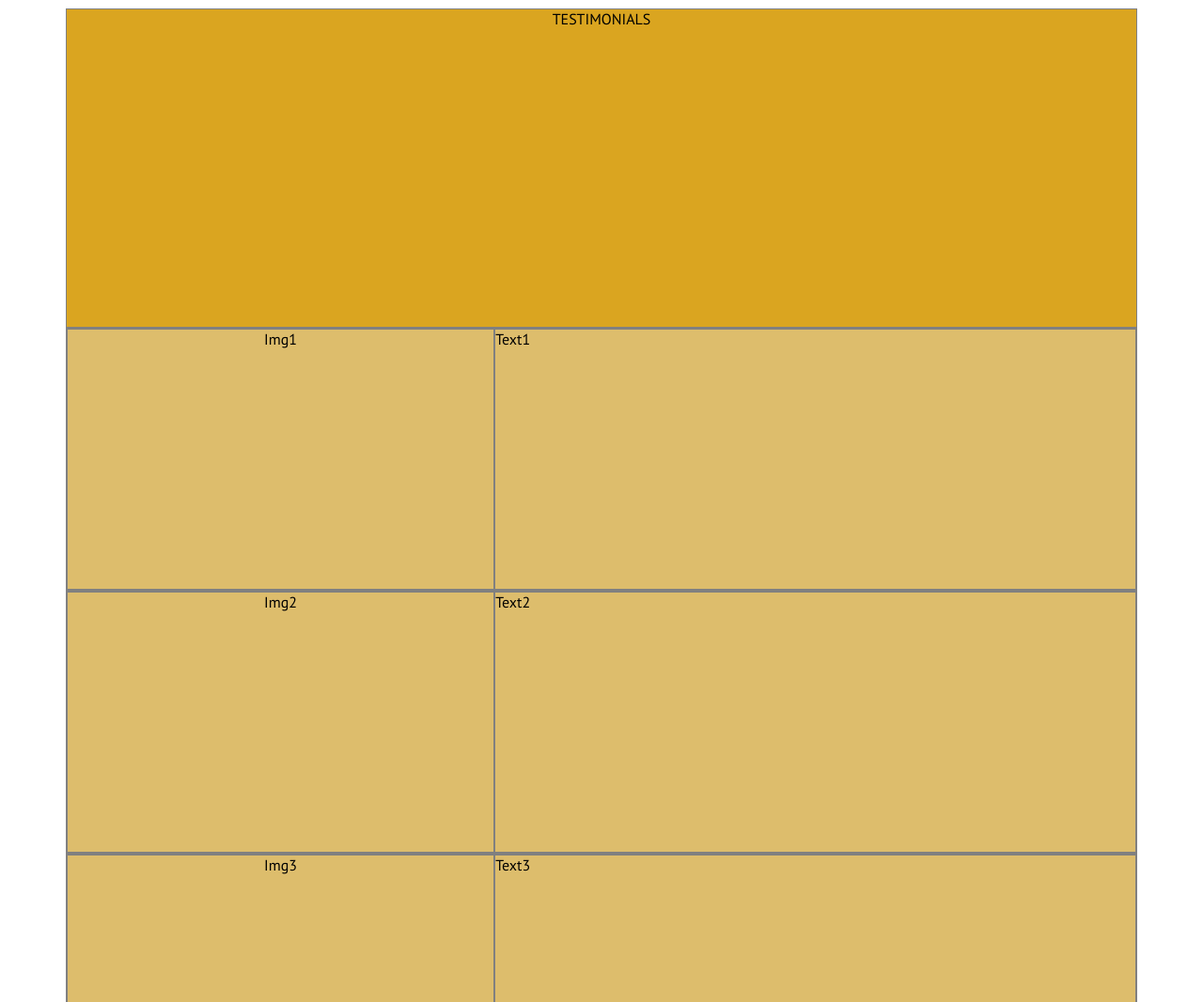
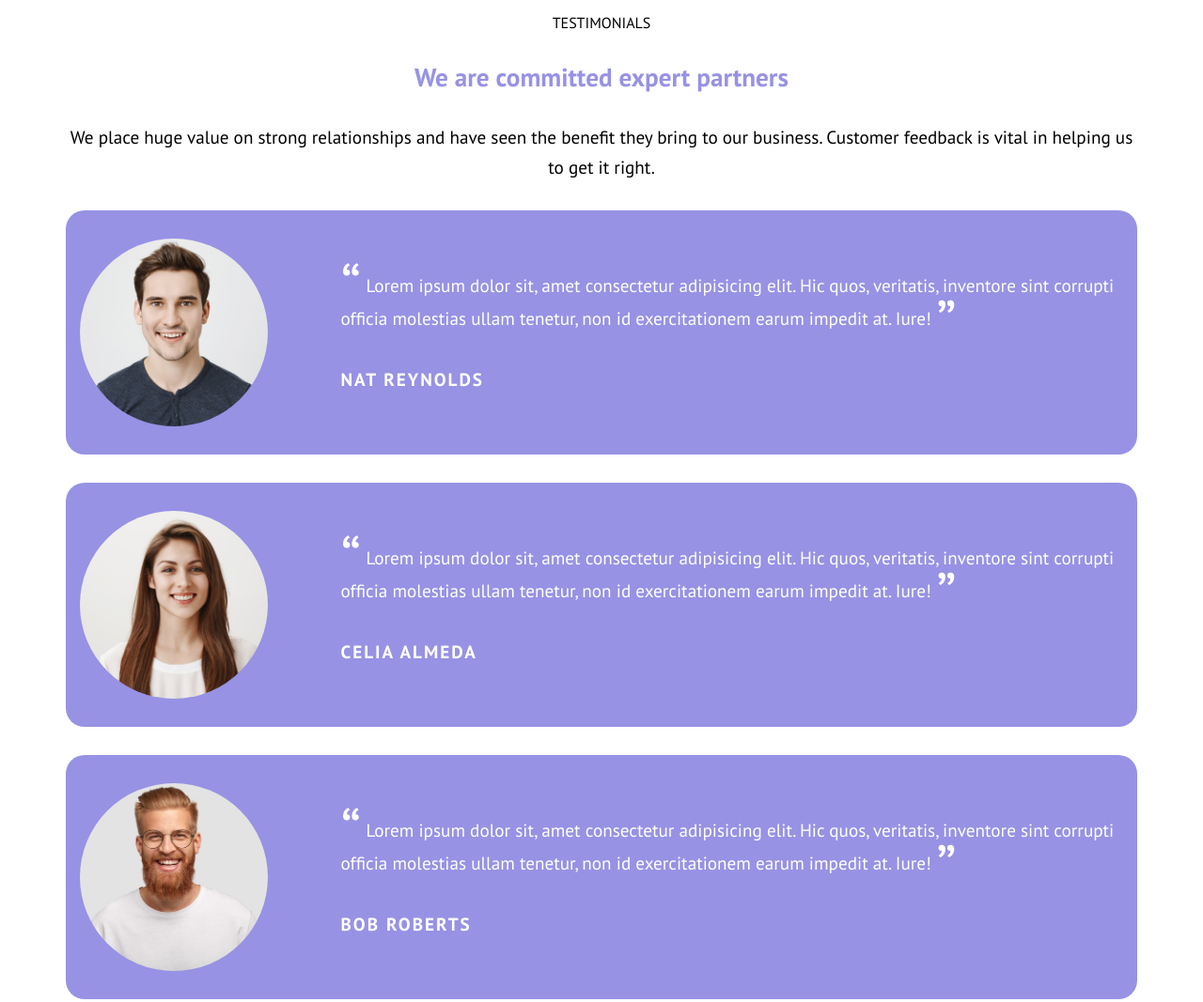
Before and after one commit to BeatriceRocchi/htmlcss-responsive-layout, a plain HTML site: page index.html in a window 1280 px wide. Shown: the part 1800-2867 px from the top of the page at 94% size. Drawn offline with Linux system fonts and the light colour scheme.

Commit message:
[add] testimonials section content

```diff
--- a/assets/style/style.css
+++ b/assets/style/style.css
@@ -29,7 +29,7 @@ h2 {
 }
 
 h3 {
-  font-size: 1.5rem;
+  font-size: 1.7rem;
 }
 
 h4 {
@@ -236,33 +236,61 @@ main {
   vertical-align: middle;
 }
 
-/* #plan-section img {
-  object-fit: scale-down;
-} */
-
-/* #plan-section .col div {
-  height: 50%;
-} */
-
 /* TESTIMONIALS SECTION */
 #testimonials-section {
   padding: 65px 0 110px 0;
 }
 
-#testimonials-section .testimonial {
-  height: 340px;
+#testimonials-section h3 {
+  color: var(--color-secondary);
 }
 
-#testimonials-section .col {
-  height: 500px;
+#testimonials-section p {
+  font-size: 1.2rem;
+  line-height: 2rem;
 }
 
-#testimonials-section .img-box {
-  height: 40%;
+#testimonials-section .card {
+  background-color: var(--color-secondary);
+  color: var(--color-light);
+  padding: 30px 15px;
+  border-radius: 20px;
+  display: flex;
+  flex-direction: column;
+  align-items: center;
+}
+
+#testimonials-section .card .img-box {
+  height: 200px;
+  width: 200px;
+  border-radius: 50%;
+  overflow: hidden;
+}
+
+#testimonials-section .card .img-box img {
+  object-fit: cover;
 }
 
 #testimonials-section .text-box {
-  height: 60%;
+  width: 100%;
+}
+
+#testimonials-section .testimonial-name {
+  text-transform: uppercase;
+  font-weight: 700;
+  letter-spacing: 2px;
+}
+
+#testimonials-section .text-box span:first-child {
+  font-size: 4rem;
+  position: relative;
+  vertical-align: text-top;
+}
+
+#testimonials-section .text-box span:last-child {
+  font-size: 4rem;
+  position: relative;
+  vertical-align: text-top;
 }
 
 /* BENEFITS SECTION */
@@ -338,23 +366,19 @@ Desktop: 1200px */
     object-position: left;
   }
 
-  #testimonials-section .col {
-    display: flex;
-    align-items: center;
-    height: 280px;
+  #testimonials-section .card {
+    flex-direction: row;
+    justify-content: space-between;
   }
 
   #testimonials-section .img-box,
   #testimonials-section .text-box {
-    height: 100%;
-  }
-
-  #testimonials-section .img-box {
-    width: 40%;
+    margin-bottom: 0;
   }
 
   #testimonials-section .text-box {
-    width: 60%;
+    width: 65%;
+    padding-right: 5px;
     text-align: left;
   }
 
@@ -436,7 +460,7 @@ Desktop: 1200px */
   #plan-section .row {
     display: flex;
     justify-content: center;
-    align-items: flex-end;
+    align-items: baseline;
   }
 
   #plan-section .row .col {
@@ -448,6 +472,10 @@ Desktop: 1200px */
     width: 70%;
   }
 
+  #testimonials-section .text-box {
+    width: 75%;
+  }
+
   #benefits-section .col {
     width: calc(100% / 3);
   }
--- a/index.html
+++ b/index.html
@@ -172,18 +172,62 @@
       <!-- TESTIMONIALS SECTION -->
       <section id="testimonials-section">
         <div class="container">
-          <div class="testimonial debug">TESTIMONIALS</div>
-          <div class="col debug">
-            <div class="img-box debug2">Img1</div>
-            <div class="text-box debug2">Text1</div>
+          <div class="testimonial text-center">
+            <div class="mb-30">TESTIMONIALS</div>
+            <h3 class="mb-30">We are committed expert partners</h3>
+            <p class="mb-30">
+              We place huge value on strong relationships and have seen the
+              benefit they bring to our business. Customer feedback is vital in
+              helping us to get it right.
+            </p>
           </div>
-          <div class="col debug">
-            <div class="img-box debug2">Img2</div>
-            <div class="text-box debug2">Text2</div>
+
+          <div class="card text-center mb-30">
+            <div class="img-box mb-30">
+              <img src="./assets/img/testimonial1.jpg" alt="Testimonial1" />
+            </div>
+            <div class="text-box mb-30">
+              <p class="mb-30">
+                <span>&#8220;</span>
+                Lorem ipsum dolor sit, amet consectetur adipisicing elit. Hic
+                quos, veritatis, inventore sint corrupti officia molestias ullam
+                tenetur, non id exercitationem earum impedit at. Iure!
+                <span>&#8221;</span>
+              </p>
+              <p class="testimonial-name">nat reynolds</p>
+            </div>
           </div>
-          <div class="col debug">
-            <div class="img-box debug2">Img3</div>
-            <div class="text-box debug2">Text3</div>
+
+          <div class="card text-center mb-30">
+            <div class="img-box mb-30">
+              <img src="./assets/img/testimonial2.jpg" alt="Testimonial2" />
+            </div>
+            <div class="text-box mb-30">
+              <p class="mb-30">
+                <span>&#8220;</span>
+                Lorem ipsum dolor sit, amet consectetur adipisicing elit. Hic
+                quos, veritatis, inventore sint corrupti officia molestias ullam
+                tenetur, non id exercitationem earum impedit at. Iure!
+                <span>&#8221;</span>
+              </p>
+              <p class="testimonial-name">celia almeda</p>
+            </div>
+          </div>
+
+          <div class="card text-center">
+            <div class="img-box mb-30">
+              <img src="./assets/img/testimonial3.jpg" alt="Testimonial3" />
+            </div>
+            <div class="text-box mb-30">
+              <p class="mb-30">
+                <span>&#8220;</span>
+                Lorem ipsum dolor sit, amet consectetur adipisicing elit. Hic
+                quos, veritatis, inventore sint corrupti officia molestias ullam
+                tenetur, non id exercitationem earum impedit at. Iure!
+                <span>&#8221;</span>
+              </p>
+              <p class="testimonial-name">bob roberts</p>
+            </div>
           </div>
         </div>
       </section>
```
